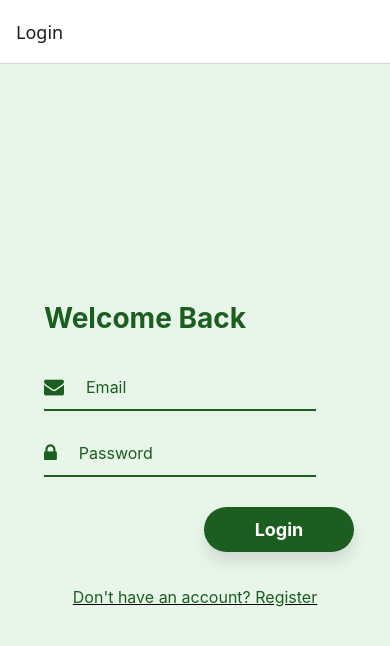
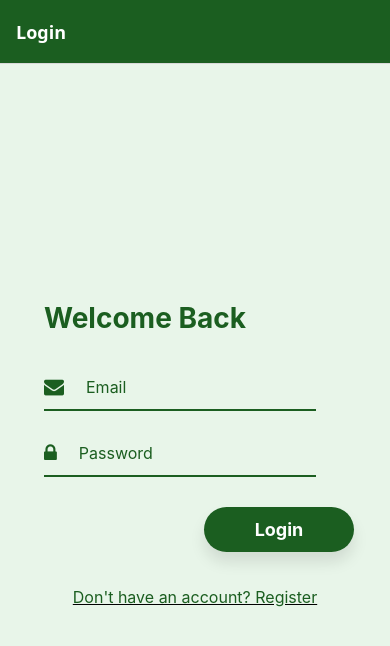
Before and after one commit to it22925954/YieldSync_AgricultureSupport, a React Native app in the folder client/: screen / in a window 390 px wide. Shown: the top 646 px of the page. Built offline with nearby package versions, Linux system fonts and the light colour scheme.

Commit message:
update app.js

```diff
--- a/client/App.js
+++ b/client/App.js
@@ -1,27 +1,50 @@
 import { StatusBar } from "expo-status-bar";
 import { NavigationContainer } from "@react-navigation/native";
 import { createStackNavigator } from "@react-navigation/stack";
+import ForumScreen from "./pages/communityforum"; // Importing the forum screen
+import NewPostScreen from "./pages/newpostscreen"; // Importing the new post screen
+import PostDetailScreen from "./pages/postdetailscreen"; // Importing the post detail screen
+import EditPostScreen from "./pages/EditPostScreen";
+import AlertListScreen from "./pages/AlertListScreen";
+import CreateNotice from "./pages/CreateNoticeScreen";
+import UpdateNoticeScreen from "./pages/UpdateNoticeScreen";
 import header from "./components/header";
 import footer from "./components/footer";
 import HomeScreen from "./pages/HomeScreen";
 import DetailsScreen from "./pages/DetailsScreen";
 import Login from "./pages/login";
 import Register from "./pages/register";
+import CommunityChat from "./pages/CommunityChat";
+import PostChatScreen from "./pages/PostChatScreen";
 
 const Stack = createStackNavigator();
 
 export default function App() {
   return (
     <NavigationContainer>
-      <StatusBar style="auto" backgroundColor="green" />
+      <StatusBar style="auto" />
       <Stack.Navigator
+      screenOptions={{
+        headerStyle: { backgroundColor: "#1b5e20" },
+        headerTintColor: "#ffffff",
+        headerTitleStyle: { fontWeight: "bold" },
+      }}
       >
         <Stack.Screen name="Login" component={Login} />
         <Stack.Screen name="Register" component={Register} />
+        <Stack.Screen name="Forum" component={ForumScreen} />
+        <Stack.Screen name="NewPost" component={NewPostScreen} />
+        <Stack.Screen name="PostDetail" component={PostDetailScreen} />
+        <Stack.Screen name="EditPost" component={EditPostScreen} />
+        <Stack.Screen name="Alert" component={AlertListScreen} />
+        <Stack.Screen name="AddNotice" component={CreateNotice} />
+        <Stack.Screen name="EditNotice" component={UpdateNoticeScreen} />
         <Stack.Screen name="Home" component={HomeScreen} />
         <Stack.Screen name="header" component={header} />
         <Stack.Screen name="footer" component={footer} />
         <Stack.Screen name="Details" component={DetailsScreen} />
+        <Stack.Screen name="CommunityChat" component={CommunityChat} />
+        <Stack.Screen name="PostChat" component={PostChatScreen} />
       </Stack.Navigator>
     </NavigationContainer>
   );
```
